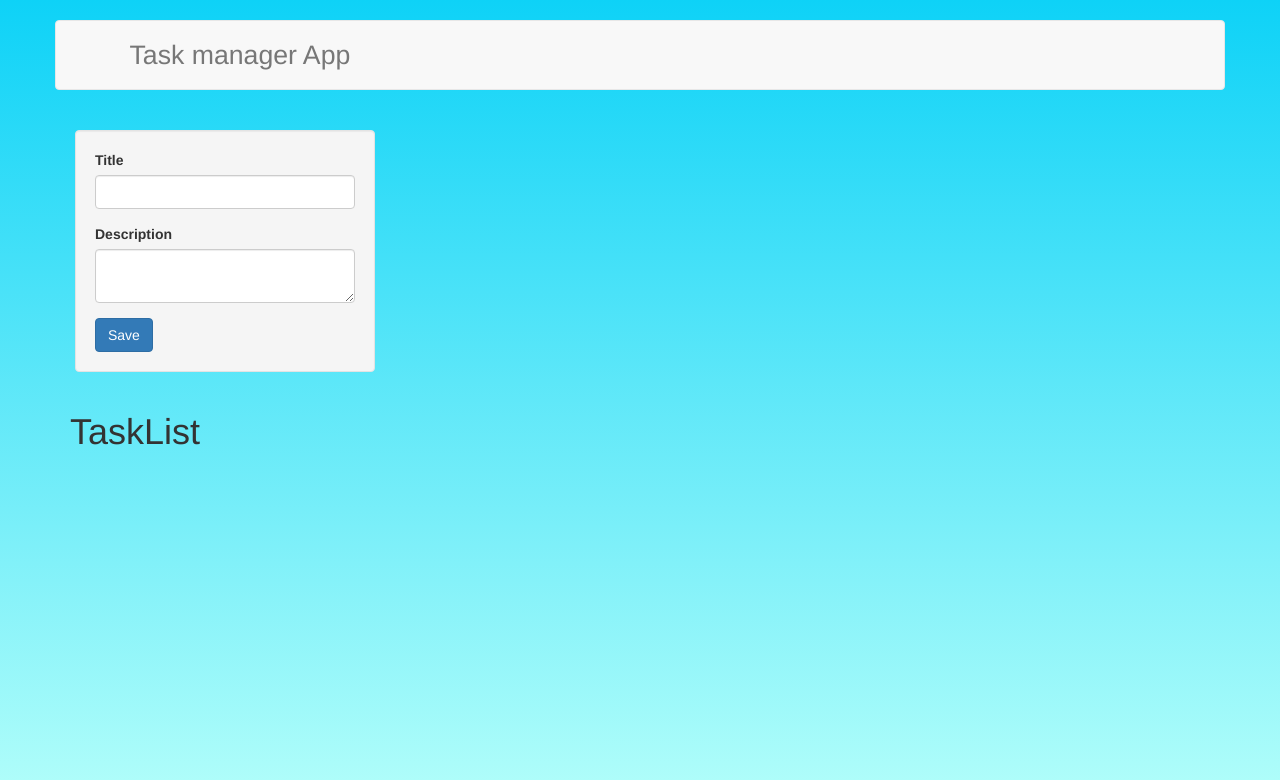
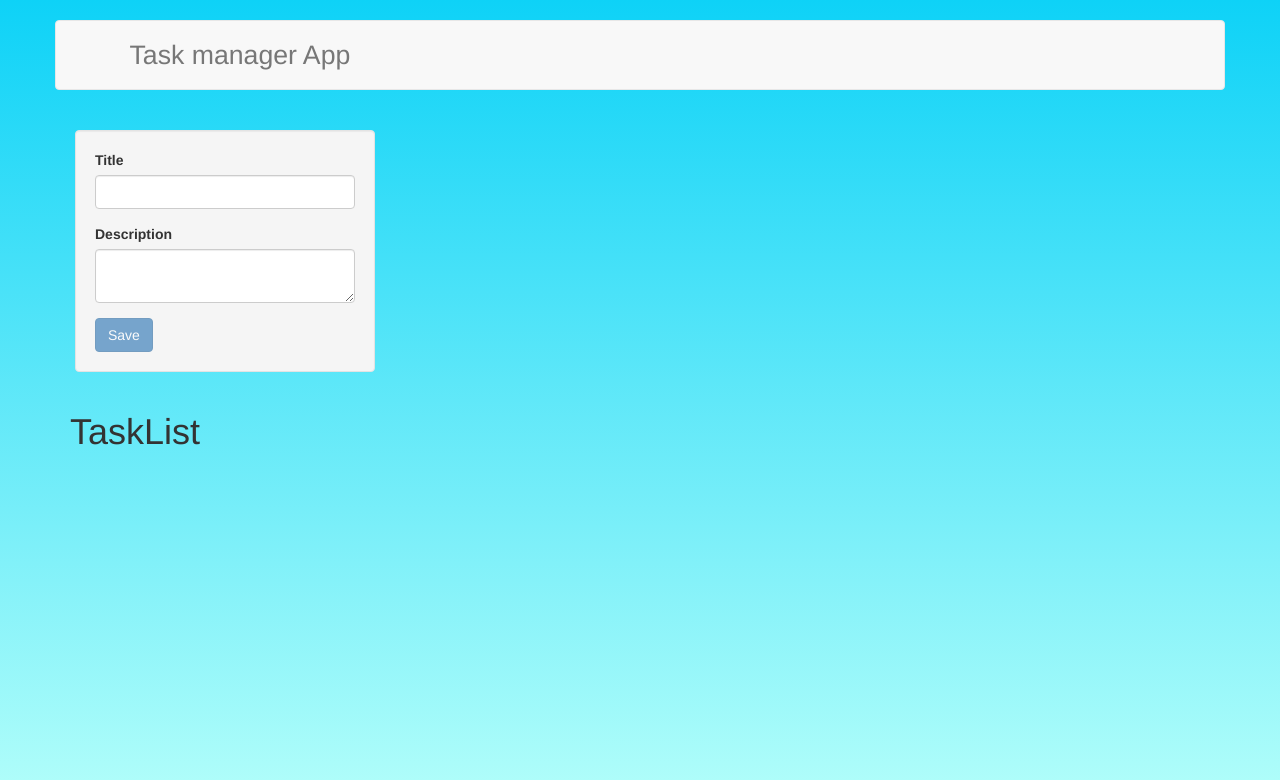
Before and after one commit to kevinthicke/Task-manager-React-Typescript-, a React app: page / in a window 1280 px wide. Shown: the top 780 px of the page. Built offline with nearby package versions, Linux system fonts and the light colour scheme.

Commit message:
add button save functionality

```diff
--- a/src/components/TaskForm/index.tsx
+++ b/src/components/TaskForm/index.tsx
@@ -2,6 +2,7 @@ import * as React from 'react';
 import { Button, FormGroup, ControlLabel, FormControl, Well } from 'react-bootstrap';
 import { ITask, IFormAttributes } from '../../interfaces';
 import FormItem from './FormItem';
+import { taskObjectValuesIsEmpty } from '../../utils/TaskFormUtils';
 
 const TaskFormStyle: React.CSSProperties = {
   width: '300px',
@@ -31,7 +32,6 @@ export default class TaskForm extends React.Component <TaskFormProps,TaskFormSta
 
       handleAddTask(event: React.FormEvent<HTMLFormElement>) {
         event.preventDefault();
-
         this.props.addNewTask(this.state);
       }
 
@@ -42,13 +42,19 @@ export default class TaskForm extends React.Component <TaskFormProps,TaskFormSta
         });
       }
 
+      renderButton() {
+        return taskObjectValuesIsEmpty(this.state) ?
+          <Button type="submit" bsStyle="primary" disabled>Save</Button> :
+          <Button type="submit" bsStyle="primary">Save</Button>
+      }
+
       render() {
         return (
           <Well style={TaskFormStyle}>
             <form onSubmit={event => this.handleAddTask(event)}>
               <FormItem handleFormOnChange={this.handleFormOnChange} name={'title'} componentClass="input"/>
               <FormItem handleFormOnChange={this.handleFormOnChange} name={'description'} componentClass="textarea"/>
-              <Button type="submit" bsStyle="primary">Save</Button>
+              { this.renderButton() }
             </form>
           </Well>
         )
--- /dev/null
+++ b/src/utils/TaskFormUtils.ts
@@ -0,0 +1,3 @@
+import { ITask } from "../interfaces";
+
+export const taskObjectValuesIsEmpty= ({ title, description }: ITask) => (title==='' || description==='') ? true : false
```
